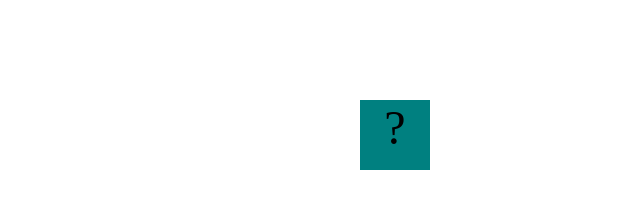
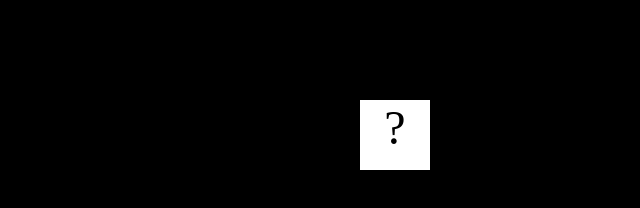
Before and after one commit to itsUnseen/logandagoat.github.io, a plain HTML site: page projects/bouncing-box/index.html in a window 1280 px wide. Shown: the whole page, without its empty margins (640-1280 px from the left). Drawn offline with Linux system fonts and the light colour scheme.

Commit message:
add bouncing box

```diff
--- a/projects/bouncing-box/index.html
+++ b/projects/bouncing-box/index.html
@@ -8,7 +8,7 @@
 		.box {
 			width: 70px;
 			height: 70px;
-			background-color: teal;
+			background-color: white;
 			font-size: 300%;
 			text-align: center;
 			user-select: none;
@@ -19,6 +19,7 @@
 		}
 		.board{
 			height: 100vh;
+			background-color: black;
 		}
 	</style>
 	<!-- 	<script src="//cdnjs.cloudflare.com/ajax/libs/jquery/2.1.1/jquery.min.js"></script> -->
--- a/style.css
+++ b/style.css
@@ -64,7 +64,7 @@ h2, h3 {
 }
 /* portfolio styles */
 .content h1 {
-    color: black;
+  color: black;
 }
 
 #portfolio {
```
